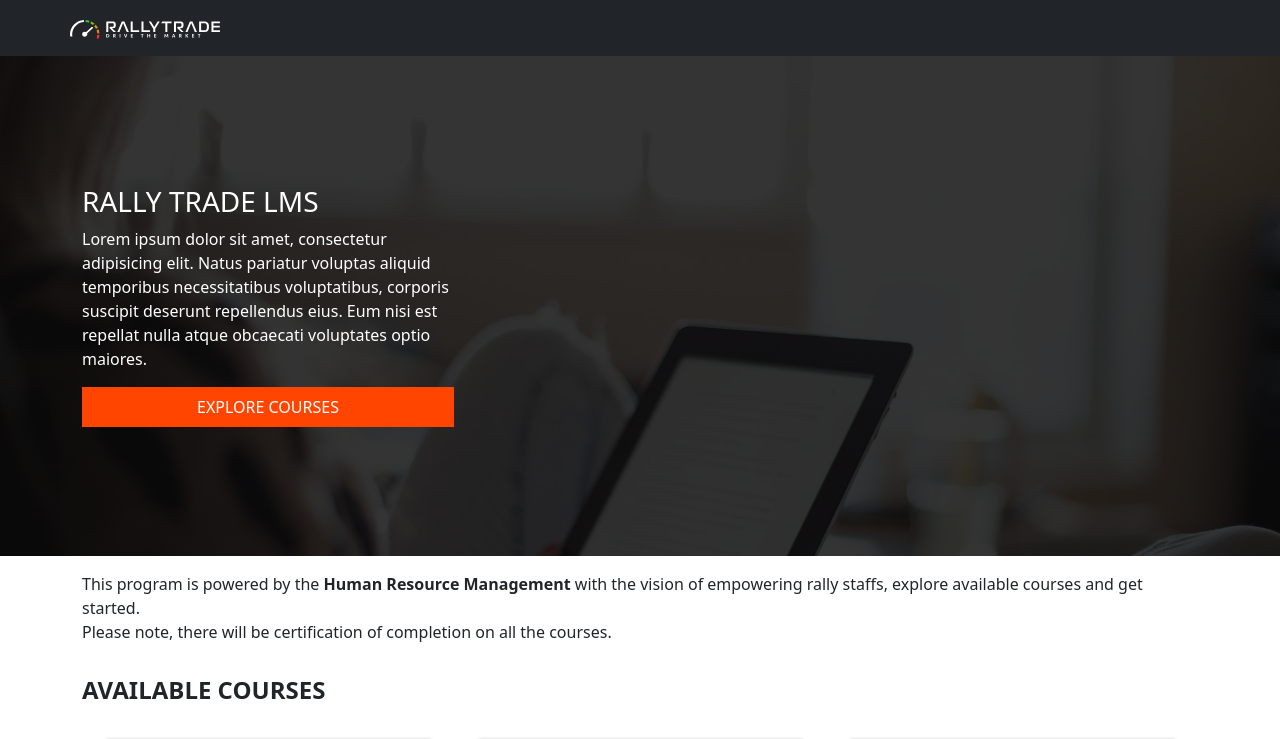
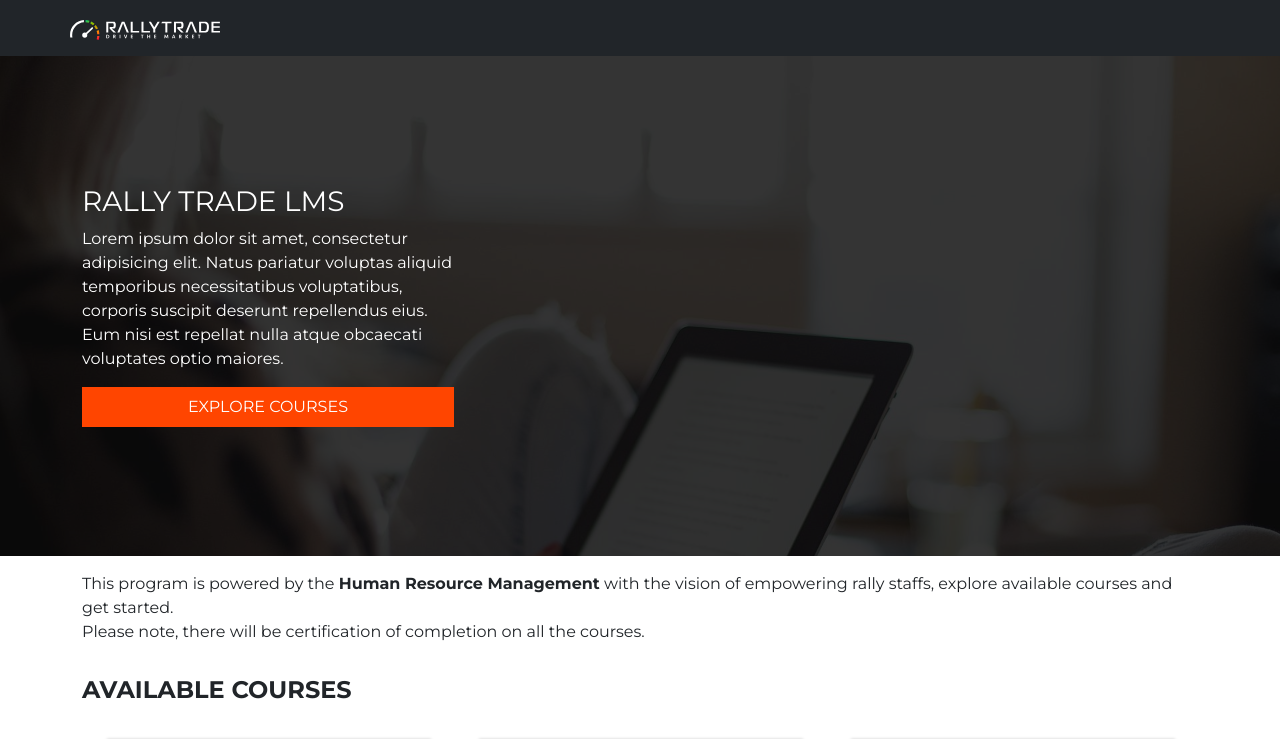
Before and after one commit to rallyTrade/lms_front, a Vue app: page / in a window 1280 px wide. Shown: the top 739 px of the page. Built offline with nearby package versions, Linux system fonts and the light colour scheme; grey boxes are pictures that could not be loaded.

Commit message:
updated last 3 days

```diff
--- a/public/index.html
+++ b/public/index.html
@@ -6,6 +6,13 @@
     <meta name="viewport" content="width=device-width,initial-scale=1.0">
     <link rel="icon" href="<%= BASE_URL %>favicon.ico">
     <title><%= htmlWebpackPlugin.options.title %></title>
+    <link rel="preconnect" href="https://fonts.googleapis.com">
+<link rel="preconnect" href="https://fonts.gstatic.com" crossorigin>
+<link href="https://fonts.googleapis.com/css2?family=Montserrat:wght@100;300;400;700&family=Open+Sans:wght@600&family=Poppins&display=swap" rel="stylesheet">
+<link
+    rel="stylesheet"
+    href="https://cdnjs.cloudflare.com/ajax/libs/animate.css/4.1.1/animate.min.css"
+  />
     <link href="https://cdn.jsdelivr.net/npm/bootstrap@5.2.0-beta1/dist/css/bootstrap.min.css" rel="stylesheet"
       integrity="sha384-0evHe/X+R7YkIZDRvuzKMRqM+OrBnVFBL6DOitfPri4tjfHxaWutUpFmBp4vmVor" crossorigin="anonymous">
   </head>
--- a/src/App.vue
+++ b/src/App.vue
@@ -18,5 +18,6 @@
   /* font-family: Avenir, Helvetica, Arial, sans-serif; */
   -webkit-font-smoothing: antialiased;
   -moz-osx-font-smoothing: grayscale;
+  font-family: 'Montserrat', sans-serif;
 }
 </style>
--- a/src/components/Courses.vue
+++ b/src/components/Courses.vue
@@ -92,6 +92,11 @@
         height: 350px;
     }
 
+    @media (min-width: 1366px) {
+        .mc{
+            height: 380px;
+        }
+    }
     @media (min-width:768px) {
         .cg {
             float: left;
```
